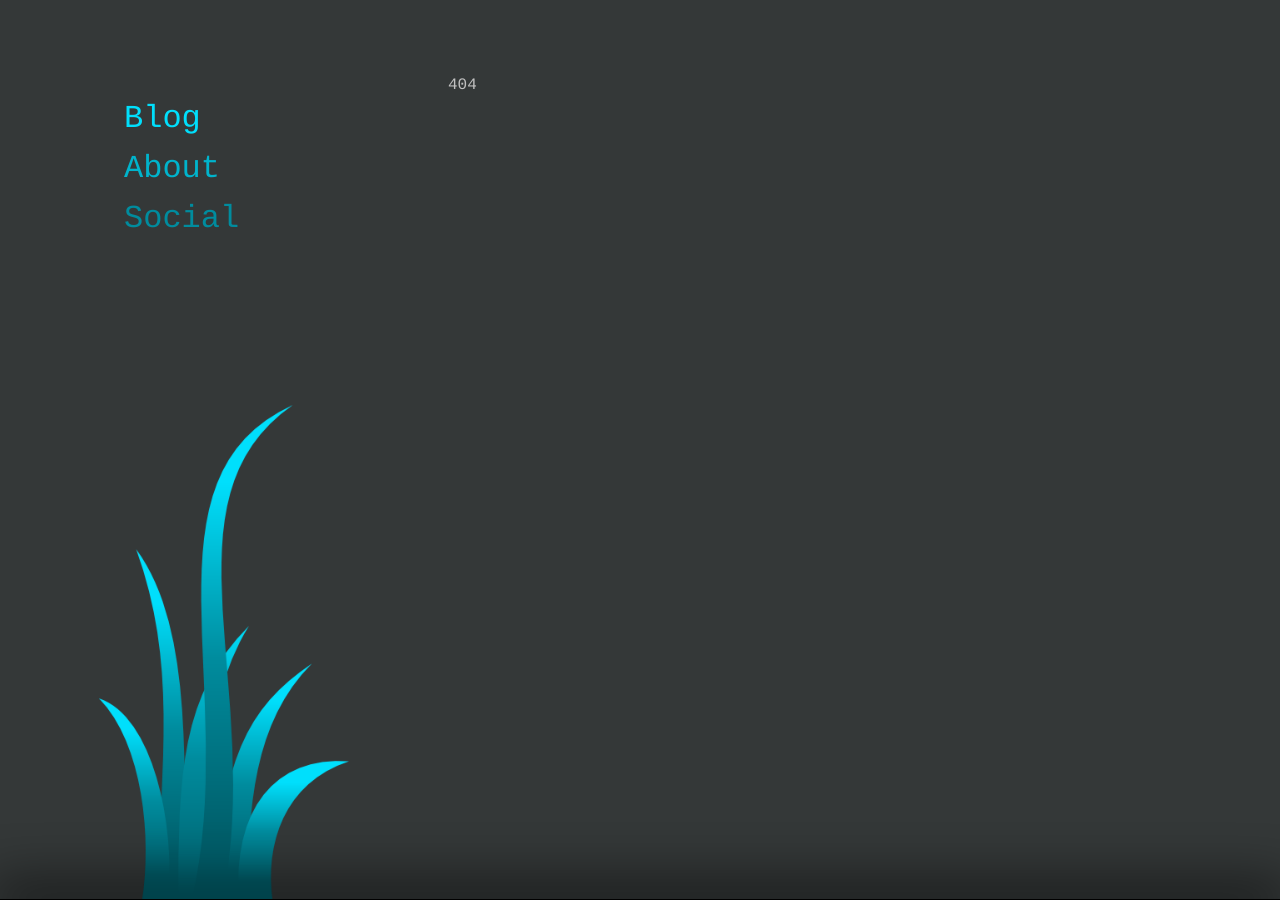
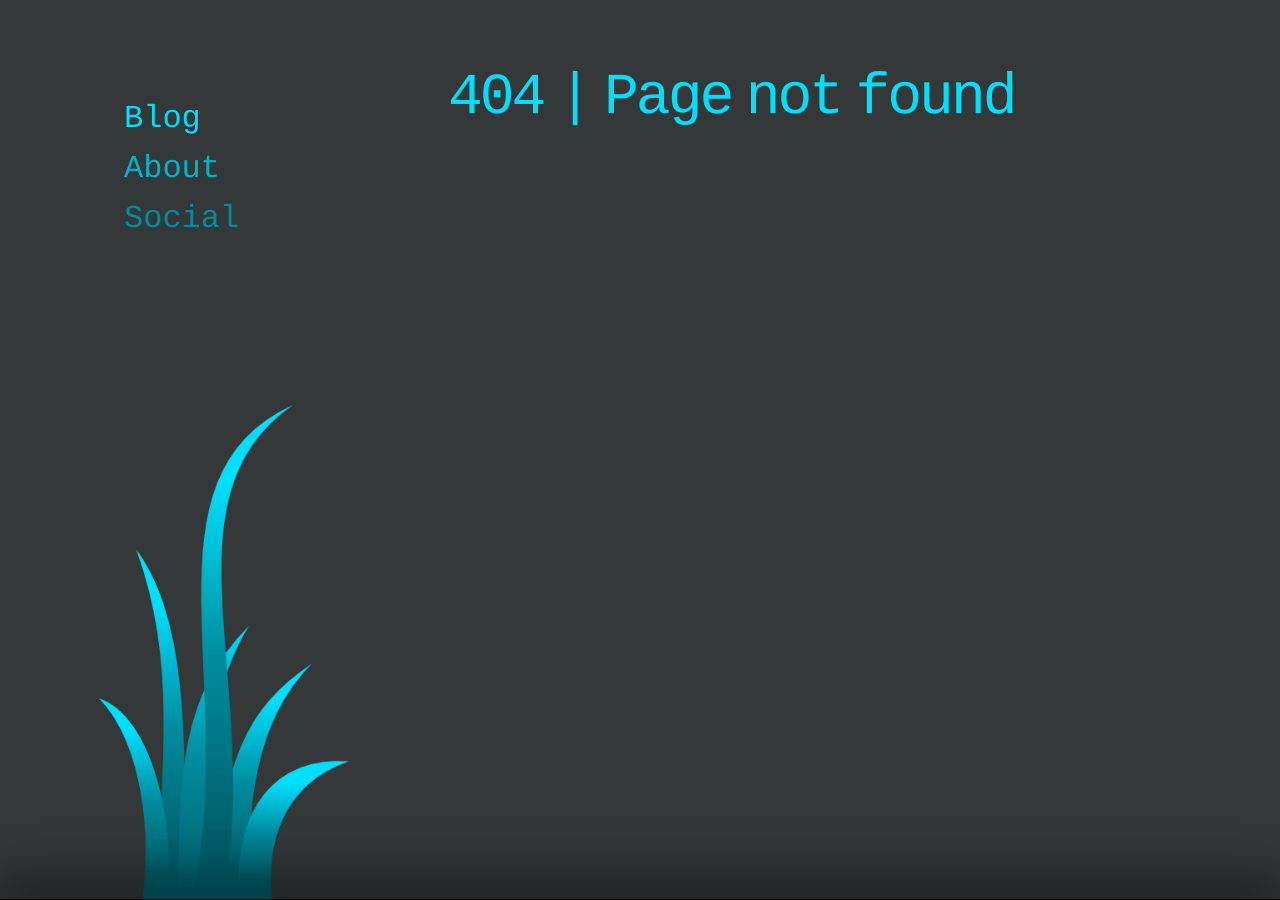
Before and after one commit to fgr0/lc3dyr.de, a Jekyll site: the page built from _src/woops/404/index.html, in a window 1280 px wide. Built offline with Jekyll 4.4.1, drawn with Linux system fonts in a browser that asks for light colours; Markdown is read by kramdown in place of the engine named in the settings.

Commit message:
cleaner design of errorpages

```diff
--- /dev/null
+++ b/_src/_layouts/error.html
@@ -0,0 +1,10 @@
+---
+layout: wire
+---
+            <article>
+            <header>{% case page.errorcode %}
+            {% when 403 %} 403
+            {% when 404 %} 404 | Page not found
+            {% endcase %}</header>
+                    {{ content }}
+            </article>
--- a/_src/woops/403/index.html
+++ b/_src/woops/403/index.html
@@ -1,4 +1,4 @@
 ---
-layout: wire
+layout: error
+errorcode: 403
 ---
-403
--- a/_src/woops/404/index.html
+++ b/_src/woops/404/index.html
@@ -1,4 +1,4 @@
 ---
-layout: wire
+layout: error
+errorcode: 404
 ---
-404
```
